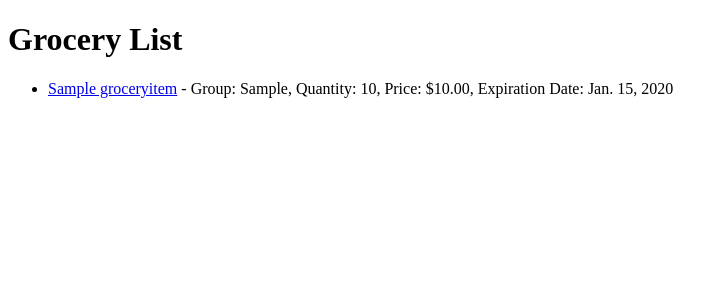
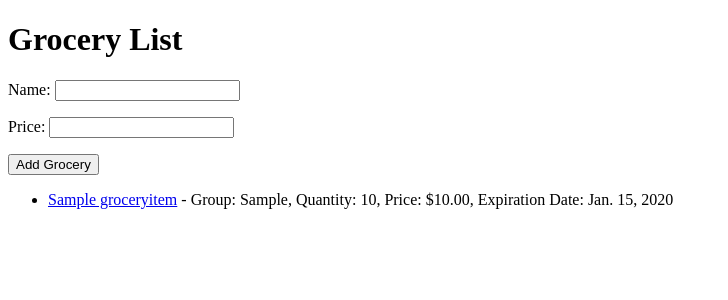
Before and after one commit to chandant9/idogrocery, a Django app: page /grocery/list/ in a window 1280 px wide. Shown: the top 300 px of the page, without its empty margins (0-728 px from the left). Run offline with Django 4.2, Linux system fonts and the light colour scheme; tables that the repository leaves empty hold one stand-in row (values such as "Sample post").

Commit message:
feature to add the grocery items list using form

```diff
--- /dev/null
+++ b/grocery_app/grocery/forms.py
@@ -0,0 +1,7 @@
+from django import forms
+from .models import GroceryItem
+
+class GroceryItemForm(forms.ModelForm):
+    class Meta:
+        model = GroceryItem
+        fields = ['name', 'price']
--- a/grocery_app/grocery/templates/grocery/list.html
+++ b/grocery_app/grocery/templates/grocery/list.html
@@ -7,6 +7,11 @@
 </head>
 <body>
     <h1>Grocery List</h1>
+    <form method="post">
+        {% csrf_token %}
+        {{ form.as_p }}
+        <button type="submit">Add Grocery</button>
+    </form>
     <ul>
         {% for grocery in groceries %}
         <li>
--- a/grocery_app/grocery/views.py
+++ b/grocery_app/grocery/views.py
@@ -1,14 +1,18 @@
 from django.shortcuts import render
 from .models import GroceryItem
 from django.http import JsonResponse
+from .forms import GroceryItemForm
 
 # Creating views below as required
 
 
 def grocery_list(request):
+    form = GroceryItemForm(request.POST or None)
+    if request.method == 'POST' and form.is_valid():
+        form.save()
+        return redirect('grocery_list')
     groceries = GroceryItem.objects.all()
-    print(groceries)
-    return render(request, 'grocery/list.html', {'groceries': groceries})
+    return render(request, 'grocery/list.html', {'groceries': groceries, 'form': form})
 
 
 def grocery_detail(request, item_id):
```
Also changed, not shown: grocery_app/readMe.txt.
